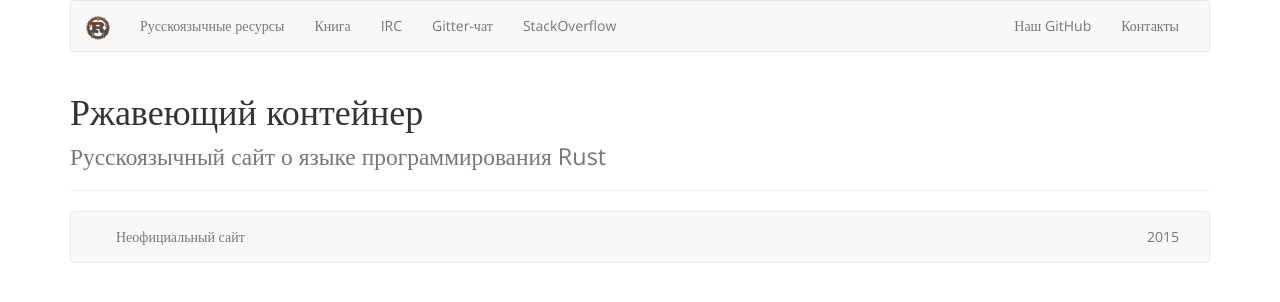
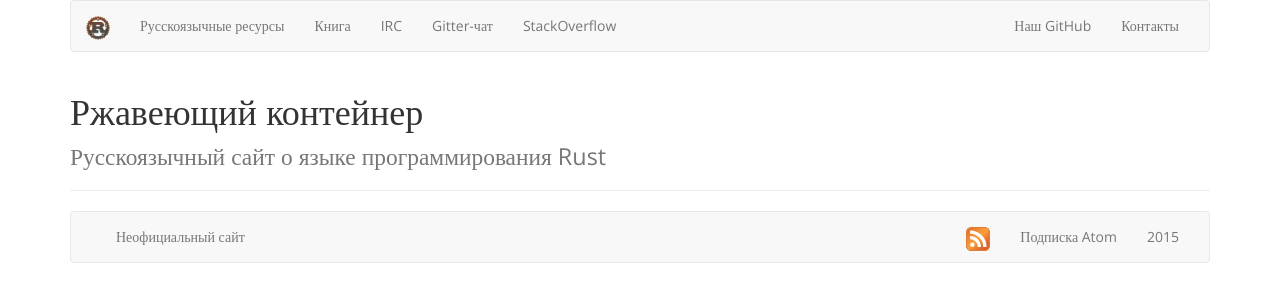
Before and after one commit to rust-lang-ru/rustycrate.ru, a Jekyll site: the page built from index.html, in a window 1280 px wide. Shown: the top 302 px of the page. Built offline with Jekyll 4.4.1, drawn with Linux system fonts in a browser that asks for light colours; nearby versions of some CDN libraries.

Commit message:
Добавляем ссылку на подписку
Fix #5

```diff
--- a/_includes/footer.html
+++ b/_includes/footer.html
@@ -16,6 +16,14 @@
         <li><p class="navbar-text">Неофициальный сайт</p></li>
       </ul>
       <ul class="nav navbar-nav navbar-right">
+        <li>
+          <a class="navbar-brand" href="/feed.xml">
+            <img alt="Atom" src="/images/Feed-icon.svg" width="24" height="24">
+          </a>
+          <p class="navbar-text">
+            <a href="/feed.xml" class="navbar-link">Подписка Atom</a>
+          </p>
+        </li>
         <li><a href="contacts.html">2015</a></li>
       </ul>
     </div><!-- /.navbar-collapse -->
```
Also changed, not shown: images/Feed-icon.svg (added).
